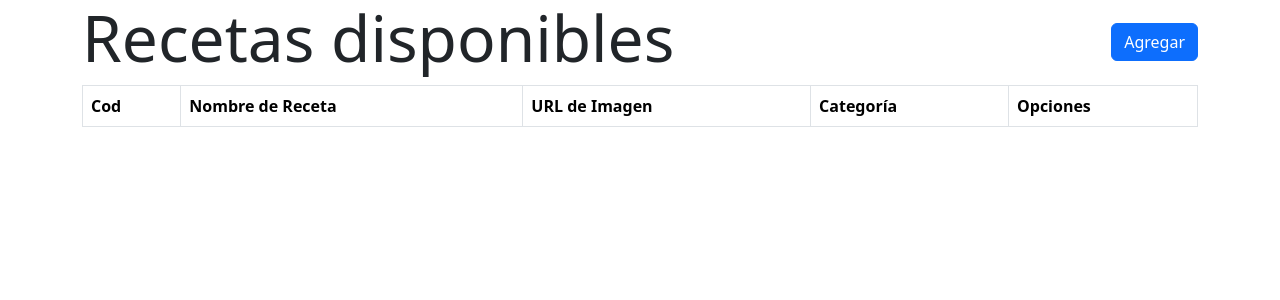
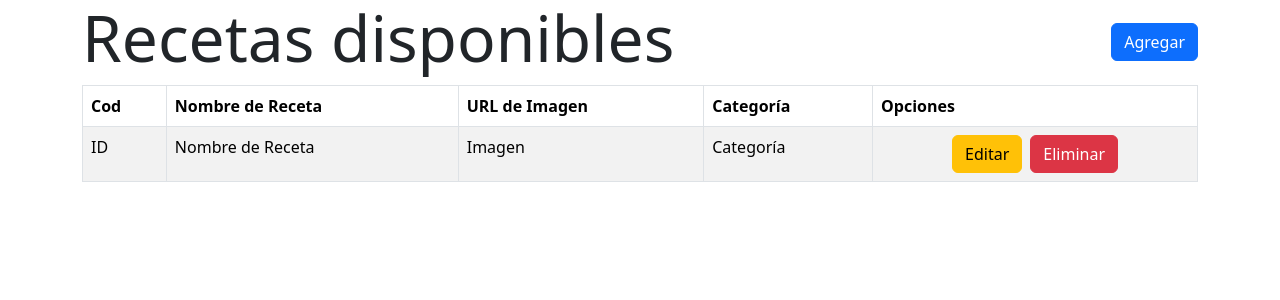
Before and after one commit to lucasecapdevila/react-tp1-ejercicio14, a React (Vite) app: page / in a window 1280 px wide. Shown: the top 300 px of the page. Built offline with nearby package versions, Linux system fonts and the light colour scheme.

Commit message:
se agrega maquetado de Item Receta para página de administrador

```diff
--- a/src/components/pages/Administrador.jsx
+++ b/src/components/pages/Administrador.jsx
@@ -1,4 +1,5 @@
 import { Button, Container, Table } from "react-bootstrap"
+import ItemReceta from "./receta/ItemReceta"
 
 const Administrador = () => {
   return (
@@ -20,7 +21,7 @@ const Administrador = () => {
             </tr>
           </thead>
           <tbody>
-            {/* Item Receta */}
+            <ItemReceta />
           </tbody>
         </Table>
       </Container>
--- a/src/components/pages/receta/ItemReceta.jsx
+++ b/src/components/pages/receta/ItemReceta.jsx
@@ -0,0 +1,20 @@
+import { Button } from "react-bootstrap"
+
+const ItemReceta = () => {
+  return (
+    <tr>
+      <td>ID</td>
+      <td>Nombre de Receta</td>
+      <td>Imagen</td>
+      <td>Categoría</td>
+      <td>
+        <div className="d-flex align-items-center justify-content-center">
+          <Button variant="warning" className="me-2">Editar</Button>
+          <Button variant="danger">Eliminar</Button>
+        </div>
+      </td>
+    </tr>
+  )
+}
+
+export default ItemReceta
```
